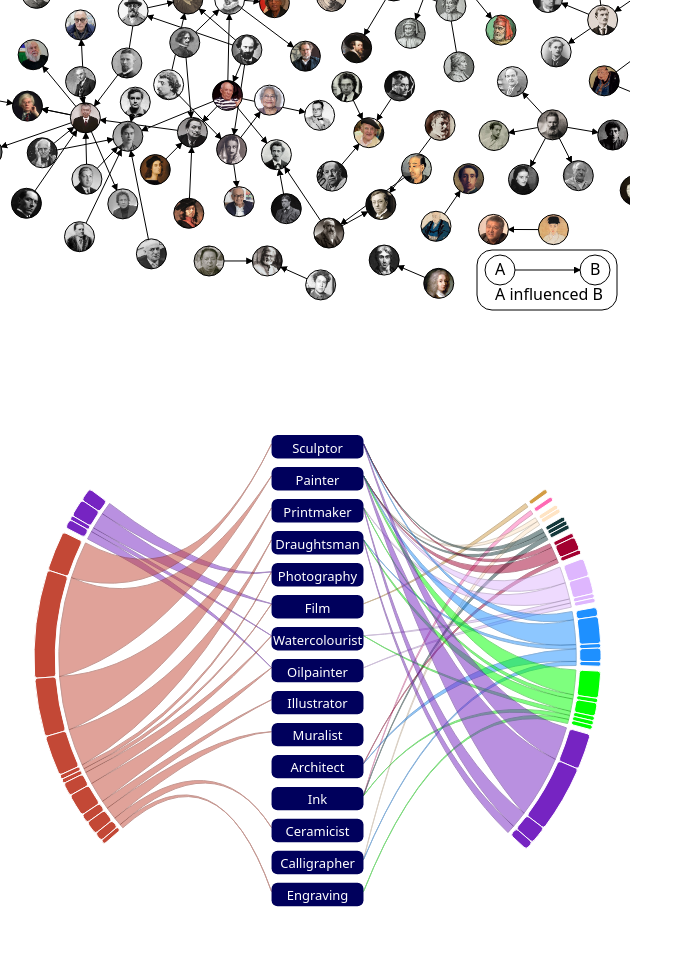
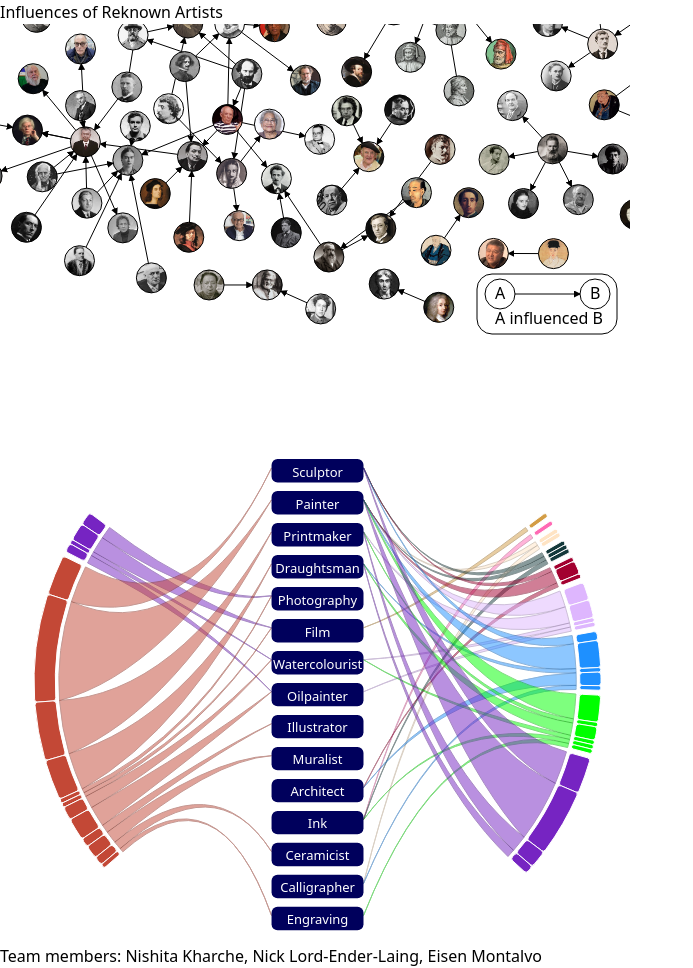
Before and after one commit to eisen/dataviscourse-pr-influences-of-reknown-artists, a SvelteKit app in the folder packages/fe/: page / in a window 1280 px wide. Shown: the whole page, without its empty margins (0-693 px from the left). Before the commit the page ends 920 px from the top, so only its background shows below. Built offline with nearby package versions, Linux system fonts and the light colour scheme.

Commit message:
Added title and footer

```diff
--- a/packages/fe/src/routes/+page.svelte
+++ b/packages/fe/src/routes/+page.svelte
@@ -38,7 +38,11 @@
 
 <svelte:window bind:outerWidth={width} bind:outerHeight={height} />
 
+<div class="flex absolute top-4 left-4 w-full font-bold text-4xl">Influences of Reknown Artists</div>
 <div class="grid-cols-2">
   <Network bind:this={network} width={network_width} height={network_height} />
   <Chord bind:this={chord} width={chord_width} height={chord_height} />
 </div>
+<footer class="flex justify-center absolute bottom-4 w-full">
+  <span>Team members: Nishita Kharche, Nick Lord-Ender-Laing, Eisen Montalvo</span>
+</footer>
```
